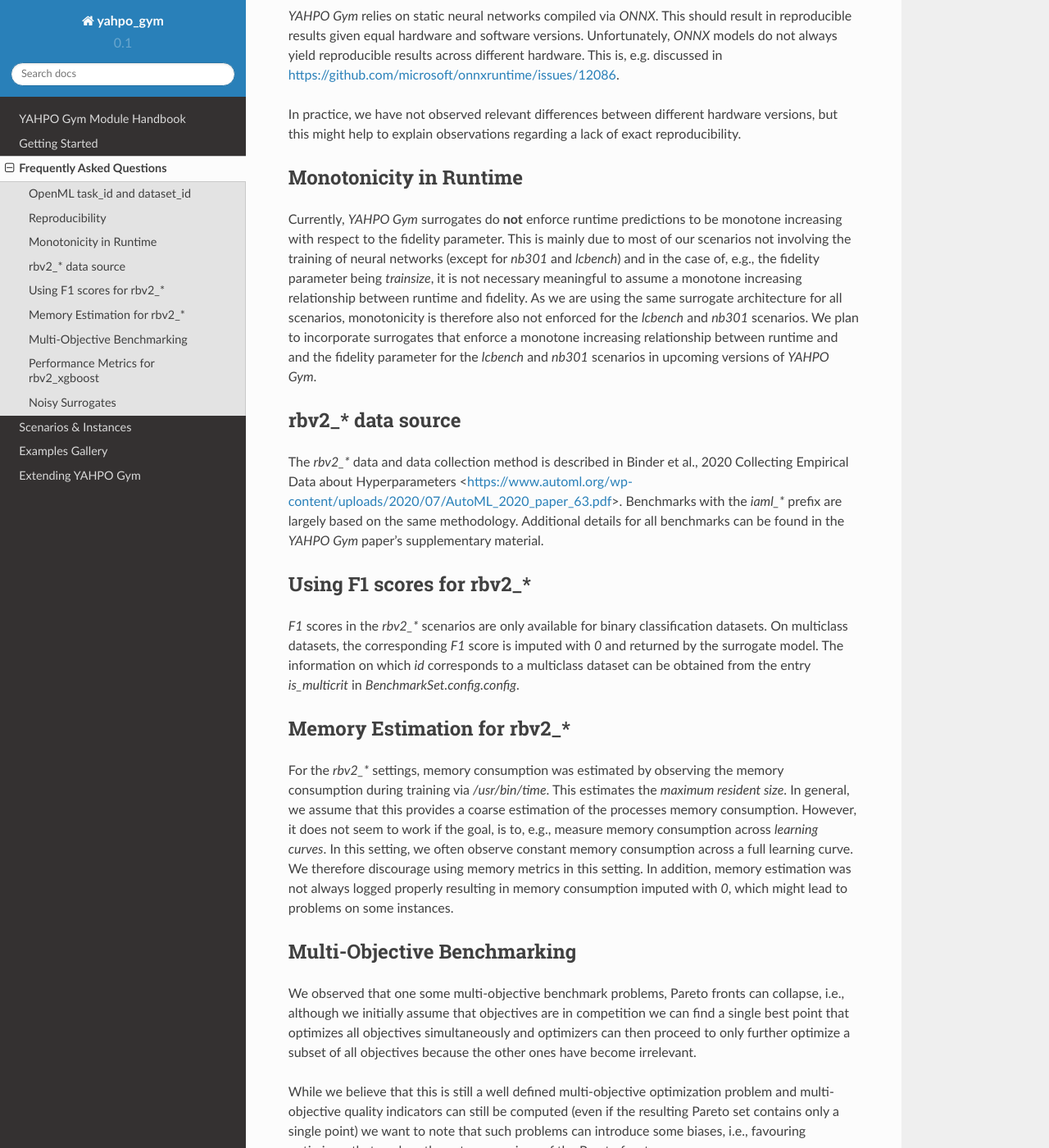
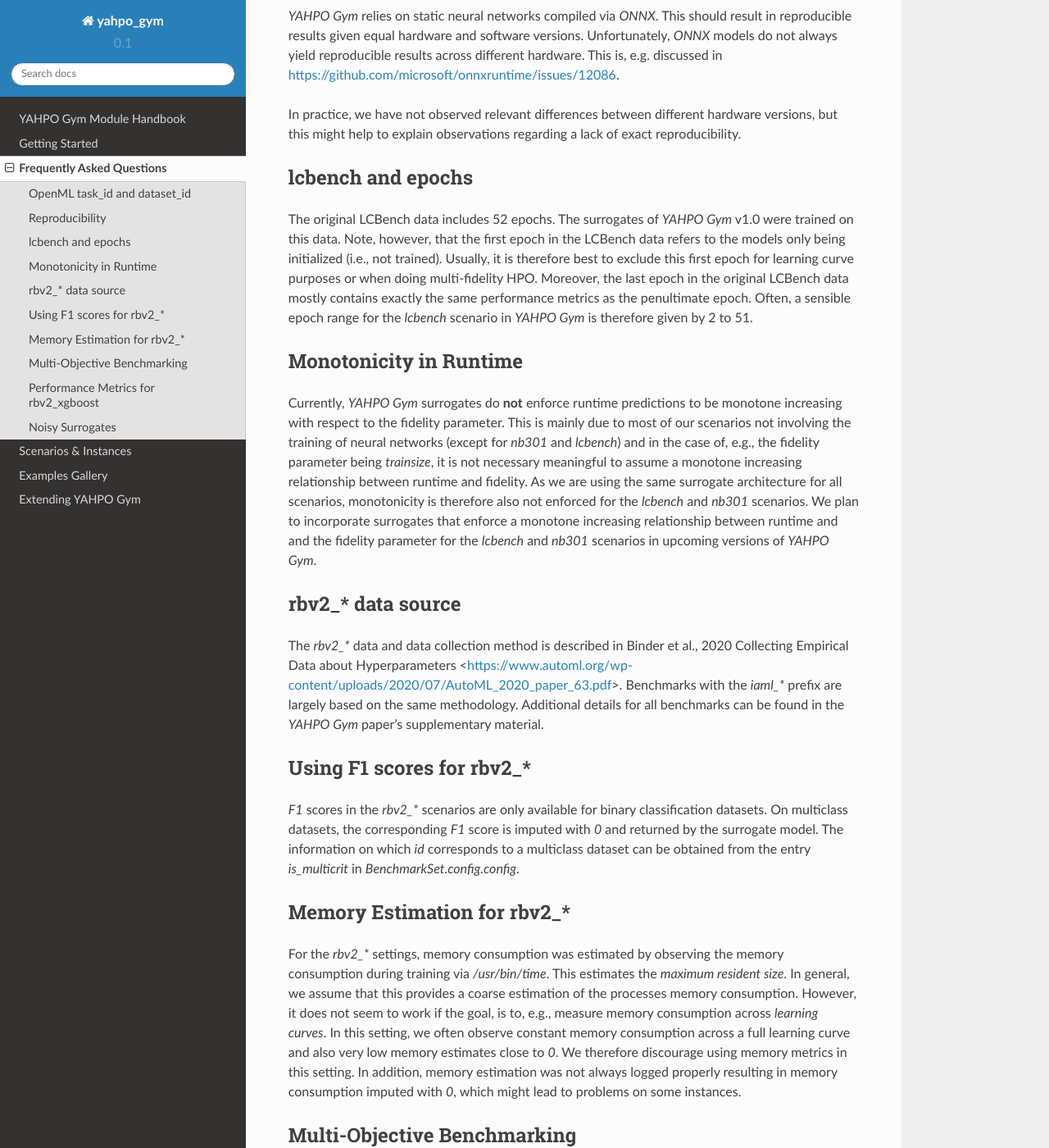
Before and after one commit to slds-lmu/yahpo_gym, a Sphinx documentation site: the page built from yahpo_gym/docs/source/frequently_asked.rst, in a window 1280 px wide and 1400 px high, scrolled down 504 px. Shown: the whole window at 82% size. Built offline with Sphinx 7.4.7 and the Read the Docs theme 2.0.0, drawn with Linux system fonts in a browser that asks for light colours.

Commit message:
docs: update faq with lcbench and epoch info

```diff
--- a/yahpo_gym/docs/source/frequently_asked.rst
+++ b/yahpo_gym/docs/source/frequently_asked.rst
@@ -23,6 +23,16 @@ This is, e.g. discussed in https://github.com/microsoft/onnxruntime/issues/12086
 
 In practice, we have not observed relevant differences between different hardware versions, but this might help to explain observations
 regarding a lack of exact reproducibility.
+
+lcbench and epochs
+==================
+
+The original LCBench data includes 52 epochs.
+The surrogates of `YAHPO Gym` v1.0 were trained on this data.
+Note, however, that the first epoch in the LCBench data refers to the models only being initialized (i.e., not trained).
+Usually, it is therefore best to exclude this first epoch for learning curve purposes or when doing multi-fidelity HPO.
+Moreover, the last epoch in the original LCBench data mostly contains exactly the same performance metrics as the penultimate epoch.
+Often, a sensible epoch range for the `lcbench` scenario in `YAHPO Gym` is therefore given by 2 to 51.
 
 Monotonicity in Runtime
 =======================
@@ -53,7 +63,7 @@ For the `rbv2_*` settings, memory consumption was estimated by observing the mem
 This estimates the `maximum resident size`.
 In general, we assume that this provides a coarse estimation of the processes memory consumption.
 However, it does not seem to work if the goal, is to, e.g., measure memory consumption across *learning curves*.
-In this setting, we often observe constant memory consumption across a full learning curve.
+In this setting, we often observe constant memory consumption across a full learning curve and also very low memory estimates close to `0`.
 We therefore discourage using memory metrics in this setting.
 In addition, memory estimation was not always logged properly resulting in memory consumption imputed with `0`, which might lead to problems on some instances.
 
```
